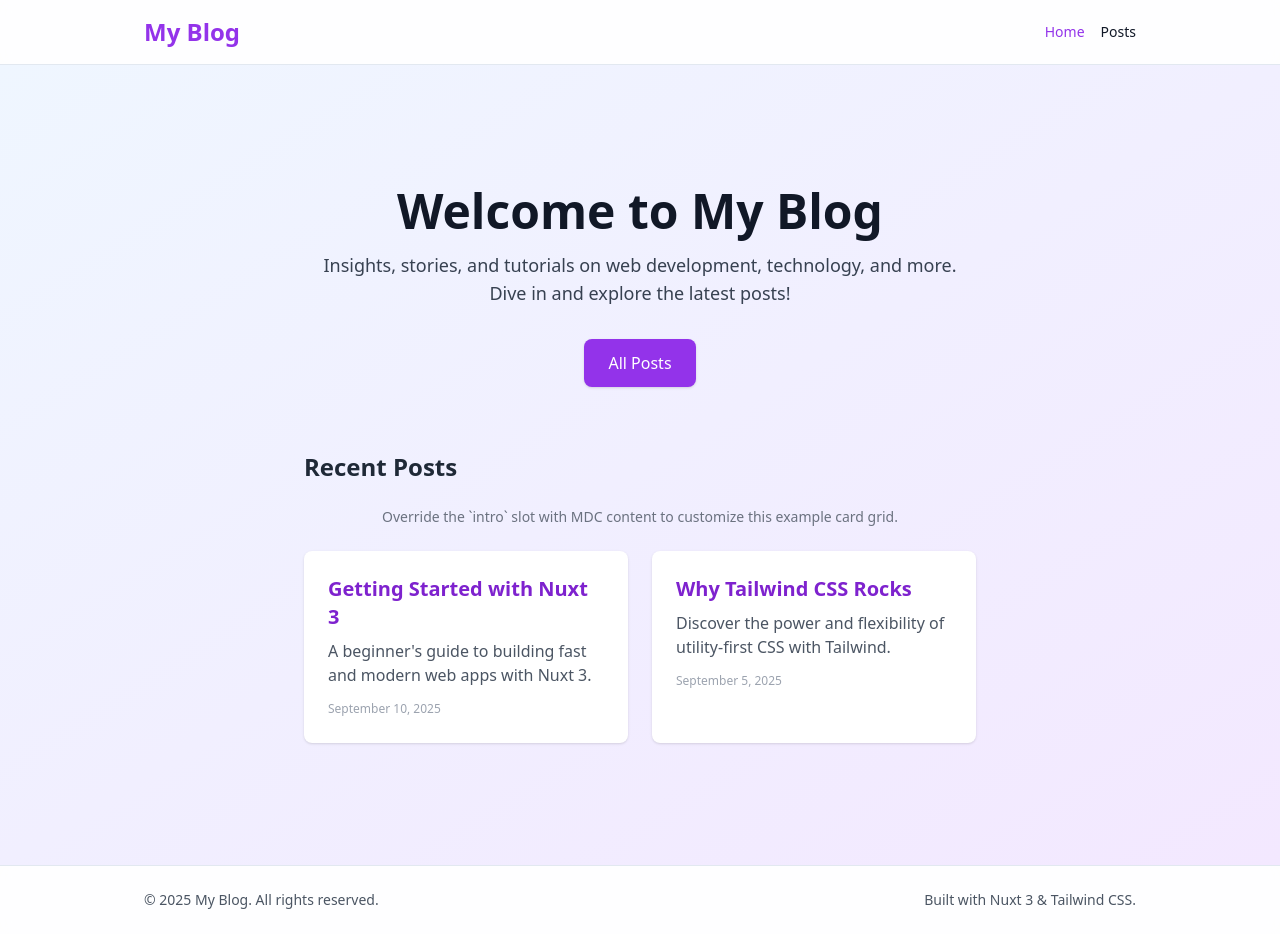
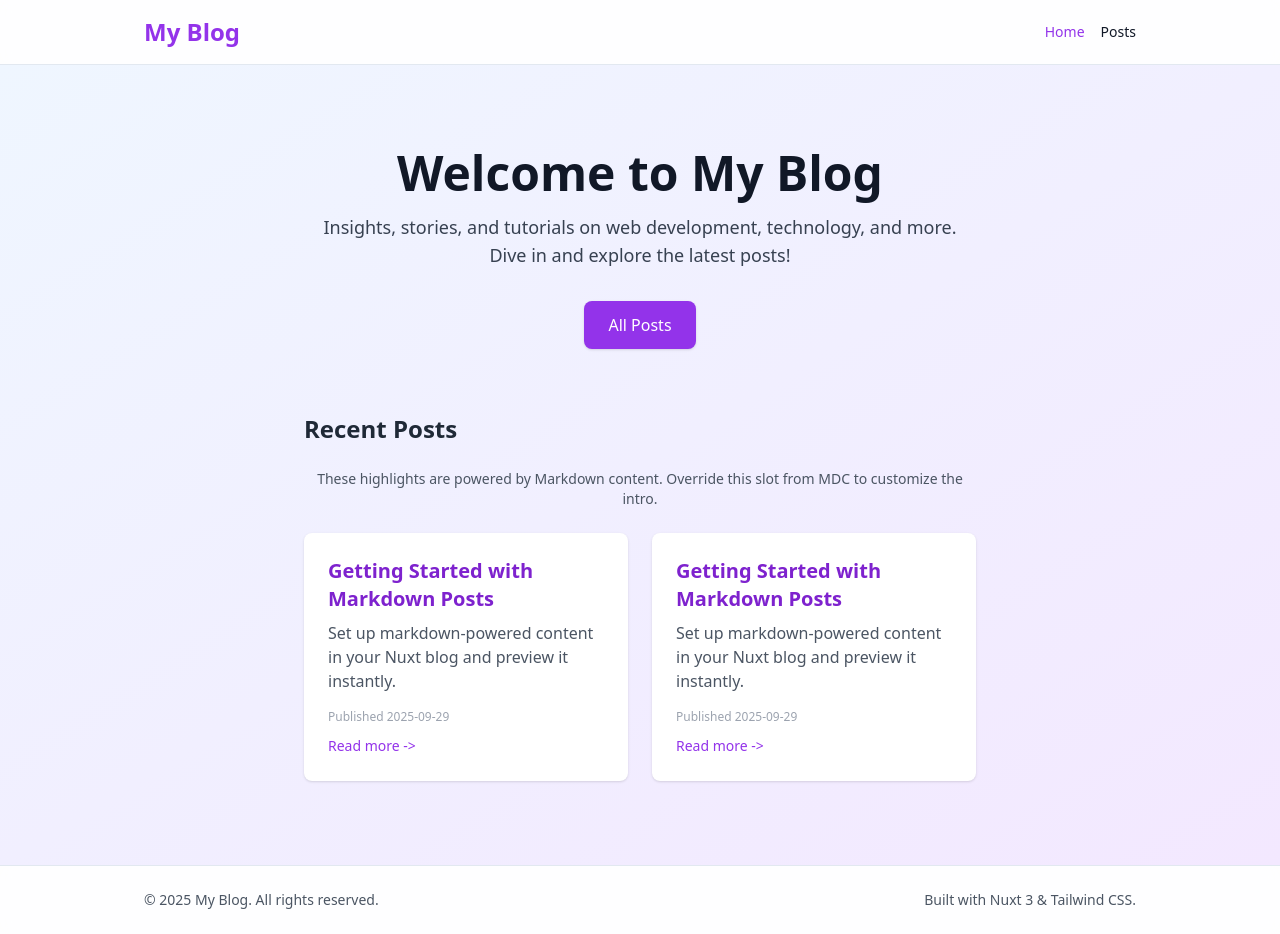
Before and after one commit to ZCroninDev/tales-by-torchlight, a Nuxt app: page / in a window 1280 px wide. Built offline with nearby package versions, Linux system fonts and the light colour scheme.

Commit message:
Hooked the landing page into the composable-driven post feed so ExamplePostCards now renders real Markdown content through its new slot API

```diff
--- a/app/components/ExamplePostCards.vue
+++ b/app/components/ExamplePostCards.vue
@@ -1,9 +1,16 @@
 <script setup lang="ts">
+import { computed } from "vue"
+
 type ExampleCard = {
     title: string
     description: string
-    date: string
+    date?: string
+    to?: string
 }
+
+const props = defineProps<{
+    items?: ExampleCard[]
+}>()
 
 const defaultCards: ExampleCard[] = [
     {
@@ -17,6 +24,8 @@ const defaultCards: ExampleCard[] = [
         date: "September 5, 2025"
     }
 ]
+
+const cards = computed(() => (props.items && props.items.length ? props.items : defaultCards))
 </script>
 
 <template>
@@ -27,18 +36,12 @@ const defaultCards: ExampleCard[] = [
             </p>
         </slot>
 
-        <slot
-            v-for="card in defaultCards"
-            :key="card.title"
-            name="card"
-            :card="card"
-            mdc-unwrap="p"
-        >
+        <slot v-for="(card, index) in cards" :key="card.title" name="card" :card="card" :index="index" mdc-unwrap="p">
             <div class="grid gap-1">
                 <article class="bg-white rounded-lg shadow p-6 text-left transition hover:shadow-lg">
                     <h3 class="text-xl font-semibold text-purple-700 mb-2">{{ card.title }}</h3>
                     <p class="text-gray-600 mb-2">{{ card.description }}</p>
-                    <span class="text-xs text-gray-400">{{ card.date }}</span>
+                    <span v-if="card.date" class="text-xs text-gray-400">{{ card.date }}</span>
                 </article>
             </div>
         </slot>
--- /dev/null
+++ b/app/composables/usePosts.ts
@@ -0,0 +1,92 @@
+import { computed } from "vue"
+
+type Frontmatter = Record<string, string>
+
+export type ParsedPost = {
+    slug: string
+    title: string
+    date?: string
+    excerpt: string
+    author?: string
+    body: string
+}
+
+const markdownFiles = import.meta.glob("~~/content/posts/*.md", { eager: true, query: "?raw", import: "default" }) as Record<string, string>
+
+export function usePosts() {
+    const posts = computed<ParsedPost[]>(() => {
+        const parsed = Object.entries(markdownFiles).map(([path, content]) => parseMarkdownFile(path, content))
+
+        return parsed.sort((a, b) => {
+            if (!a.date && !b.date) return a.title.localeCompare(b.title)
+            if (!a.date) return 1
+            if (!b.date) return -1
+            return new Date(b.date).getTime() - new Date(a.date).getTime()
+        })
+    })
+
+    return { posts }
+}
+
+function parseMarkdownFile(filePath: string, raw: string): ParsedPost {
+    const { frontmatter, body } = extractFrontmatter(raw)
+    const slug = getSlugFromPath(filePath)
+    const title = frontmatter.title || toTitleCase(slug)
+    const excerpt = frontmatter.excerpt || buildExcerpt(body)
+
+    return {
+        slug,
+        title,
+        date: frontmatter.date,
+        author: frontmatter.author,
+        excerpt,
+        body
+    }
+}
+
+function extractFrontmatter(raw: string): { frontmatter: Frontmatter; body: string } {
+    const match = raw.match(/^---\s*([\s\S]*?)\s*---\s*/)
+    if (!match) {
+        return { frontmatter: {}, body: raw.trim() }
+    }
+
+    const frontmatterBlock = match[1]
+    const frontmatterLines = frontmatterBlock
+        .split("\n")
+        .map((line) => line.trim())
+        .filter(Boolean)
+
+    const frontmatter = frontmatterLines.reduce<Frontmatter>((acc, line) => {
+        const colonIndex = line.indexOf(":")
+        if (colonIndex === -1) return acc
+
+        const key = line.slice(0, colonIndex).trim()
+        const rawValue = line.slice(colonIndex + 1).trim()
+        const value = rawValue.replace(/^["']/, "").replace(/["']$/, "")
+
+        if (!key) return acc
+        acc[key] = value
+        return acc
+    }, {})
+
+    const body = raw.slice(match[0].length).trim()
+    return { frontmatter, body }
+}
+
+function getSlugFromPath(filePath: string): string {
+    const fileName = filePath.split("/").pop() || filePath
+    return fileName.replace(/\.md$/, "")
+}
+
+function toTitleCase(slug: string): string {
+    return slug
+        .split("-")
+        .map((segment) => segment.charAt(0).toUpperCase() + segment.slice(1))
+        .join(" ")
+}
+
+function buildExcerpt(body: string): string {
+    const firstParagraph = body.split(/\n{2,}/).find((section) => section.trim()) || ""
+    const plainText = firstParagraph.replace(/[#*_>-]/g, "").trim()
+    return plainText.length > 180 ? plainText.slice(0, 177) + "..." : plainText
+}
--- a/app/pages/index.vue
+++ b/app/pages/index.vue
@@ -1,5 +1,20 @@
 <script setup lang="ts">
+import { computed } from "vue"
 import ExamplePostCards from "~/components/ExamplePostCards.vue"
+import { usePosts } from "~/composables/usePosts"
+
+const { posts } = usePosts()
+
+const featuredCards = computed(() =>
+    posts.value.slice(0, 2).map((post) => ({
+        title: post.title,
+        description: post.excerpt,
+        date: post.date,
+        to: `/posts#${post.slug}`
+    }))
+)
+
+const hasFeaturedCards = computed(() => featuredCards.value.length > 0)
 </script>
 
 <template>
@@ -12,7 +27,29 @@ import ExamplePostCards from "~/components/ExamplePostCards.vue"
         <div id="posts" class="mt-16 w-full max-w-2xl">
             <h2 class="text-2xl font-bold text-gray-800 mb-6">Recent Posts</h2>
 
-            <ExamplePostCards />
+            <ExamplePostCards :items="hasFeaturedCards ? featuredCards : undefined">
+                <template #intro>
+                    <p v-if="hasFeaturedCards" class="col-span-full text-center text-sm text-gray-600">
+                        These highlights are powered by Markdown content. Override this slot from MDC to customize the intro.
+                    </p>
+                    <p v-else class="col-span-full text-center text-sm text-gray-500">
+                        Add markdown files under <code class="font-mono text-xs bg-white/70 rounded px-1 py-0.5">content/posts</code> to populate this grid.
+                    </p>
+                </template>
+                <template #card="{ card }">
+                    <div class="grid gap-1">
+                        <NuxtLink
+                            :to="card.to ?? '/posts'"
+                            class="block rounded-lg bg-white p-6 text-left shadow transition hover:shadow-lg focus:outline-none focus-visible:ring-2 focus-visible:ring-purple-500"
+                        >
+                            <h3 class="text-xl font-semibold text-purple-700 mb-2">{{ card.title }}</h3>
+                            <p class="text-gray-600 mb-4">{{ card.description }}</p>
+                            <span v-if="card.date" class="block text-xs text-gray-400 mb-2">Published {{ card.date }}</span>
+                            <span class="text-sm font-medium text-purple-600">Read more -></span>
+                        </NuxtLink>
+                    </div>
+                </template>
+            </ExamplePostCards>
         </div>
     </div>
 </template>
--- a/app/pages/posts.vue
+++ b/app/pages/posts.vue
@@ -1,91 +1,8 @@
 
 <script setup lang="ts">
-type Frontmatter = Record<string, string>
+import { usePosts } from "~/composables/usePosts"
 
-type ParsedPost = {
-    slug: string
-    title: string
-    date?: string
-    excerpt: string
-    author?: string
-    body: string
-}
-
-const markdownFiles = import.meta.glob("~~/content/posts/*.md", { eager: true, query: "?raw", import: "default" }) as Record<string, string>
-
-const posts = computed<ParsedPost[]>(() => {
-    const parsed = Object.entries(markdownFiles).map(([path, content]) => parseMarkdownFile(path, content))
-
-    return parsed.sort((a, b) => {
-        if (!a.date && !b.date) return a.title.localeCompare(b.title)
-        if (!a.date) return 1
-        if (!b.date) return -1
-        return new Date(b.date).getTime() - new Date(a.date).getTime()
-    })
-})
-
-function parseMarkdownFile(filePath: string, raw: string): ParsedPost {
-    const { frontmatter, body } = extractFrontmatter(raw)
-    const slug = getSlugFromPath(filePath)
-    const title = frontmatter.title || toTitleCase(slug)
-    const excerpt = frontmatter.excerpt || buildExcerpt(body)
-
-    return {
-        slug,
-        title,
-        date: frontmatter.date,
-        author: frontmatter.author,
-        excerpt,
-        body
-    }
-}
-
-function extractFrontmatter(raw: string): { frontmatter: Frontmatter; body: string } {
-    const match = raw.match(/^---\s*([\s\S]*?)\s*---\s*/)
-    if (!match) {
-        return { frontmatter: {}, body: raw.trim() }
-    }
-
-    const frontmatterBlock = match[1]
-    const frontmatterLines = frontmatterBlock
-        .split("\n")
-        .map((line) => line.trim())
-        .filter(Boolean)
-
-    const frontmatter = frontmatterLines.reduce<Frontmatter>((acc, line) => {
-        const colonIndex = line.indexOf(":")
-        if (colonIndex === -1) return acc
-
-        const key = line.slice(0, colonIndex).trim()
-        const rawValue = line.slice(colonIndex + 1).trim()
-        const value = rawValue.replace(/^["']/, "").replace(/["']$/, "")
-
-        if (!key) return acc
-        acc[key] = value
-        return acc
-    }, {})
-
-    const body = raw.slice(match[0].length).trim()
-    return { frontmatter, body }
-}
-
-function getSlugFromPath(filePath: string): string {
-    const fileName = filePath.split("/").pop() || filePath
-    return fileName.replace(/\.md$/, "")
-}
-
-function toTitleCase(slug: string): string {
-    return slug
-        .split("-")
-        .map((segment) => segment.charAt(0).toUpperCase() + segment.slice(1))
-        .join(" ")
-}
-
-function buildExcerpt(body: string): string {
-    const firstParagraph = body.split(/\n{2,}/).find((section) => section.trim()) || ""
-    const plainText = firstParagraph.replace(/[#*_>-]/g, "").trim()
-    return plainText.length > 180 ? plainText.slice(0, 177) + "..." : plainText
-}
+const { posts } = usePosts()
 </script>
 
 <template>
```
